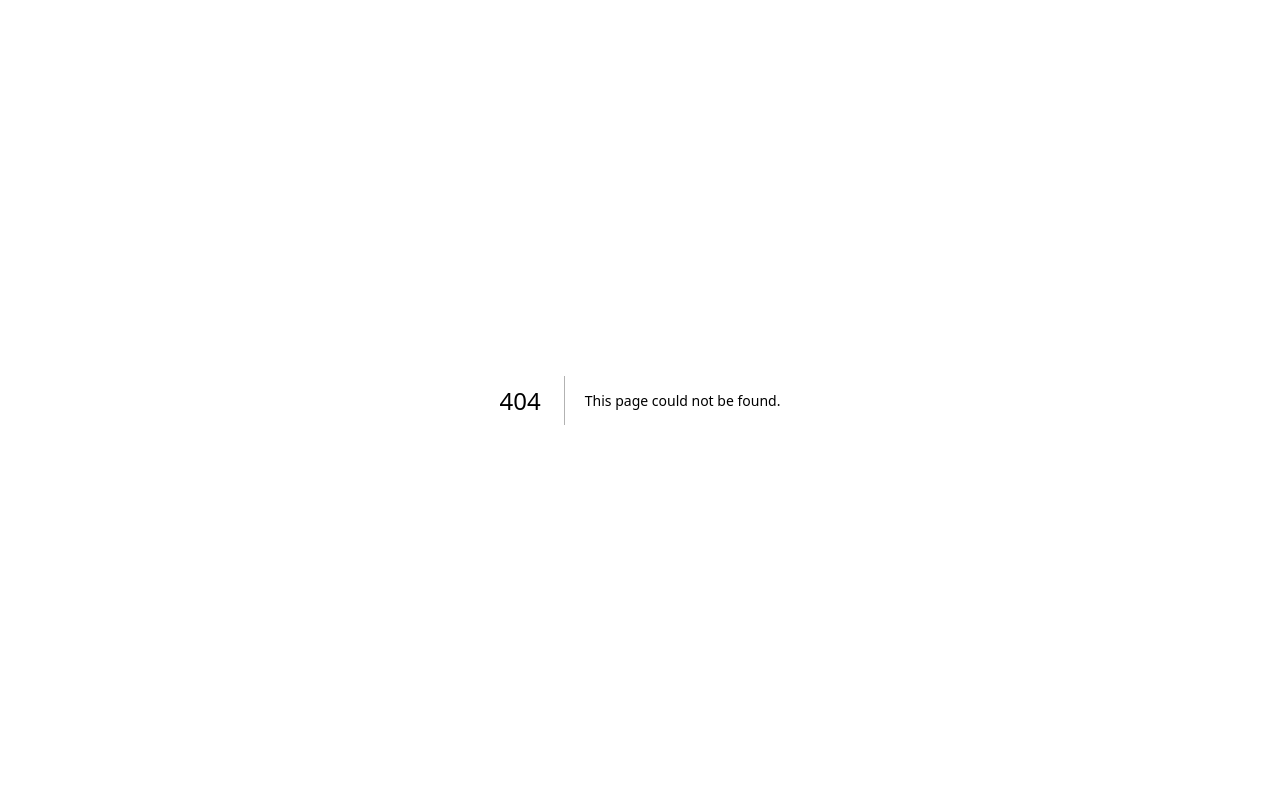
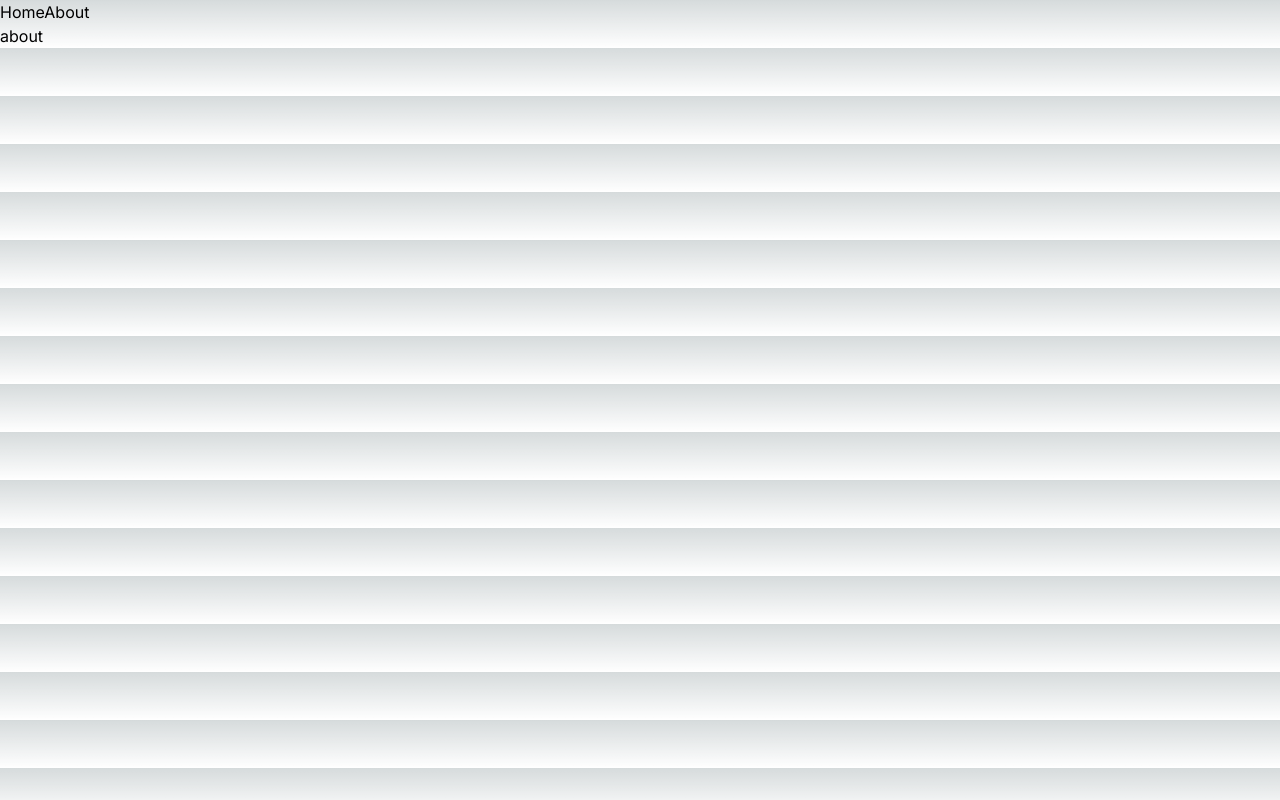
Before and after one commit to dioneuty/nextjs-test, a Next.js app: page /about in a window 1280 px wide. Before the commit this address had no page. Built offline with nearby package versions, Linux system fonts and the light colour scheme.

Commit message:
page 생성 네비게이션 생성

```diff
--- /dev/null
+++ b/app/_components/nav.tsx
@@ -0,0 +1,11 @@
+import Link from "next/link";
+import {ReactElement} from "react";
+
+export default function nav(): ReactElement {
+    return (
+        <div>
+            <Link href="/">Home</Link>
+            <Link href="/about">About</Link>
+        </div>
+    )
+}
--- /dev/null
+++ b/app/about/page.tsx
@@ -0,0 +1,3 @@
+export default function about() {
+    return 'about';
+}
--- a/app/layout.tsx
+++ b/app/layout.tsx
@@ -1,6 +1,7 @@
 import type { Metadata } from 'next'
 import { Inter } from 'next/font/google'
 import './globals.css'
+import Nav from "@/app/_components/nav";
 
 const inter = Inter({ subsets: ['latin'] })
 
@@ -16,7 +17,10 @@ export default function RootLayout({
 }) {
   return (
     <html lang="en">
-      <body className={inter.className}>{children}</body>
+      <body className={inter.className}>
+        <Nav/>
+        {children}
+      </body>
     </html>
   )
 }
--- a/app/page.tsx
+++ b/app/page.tsx
@@ -2,7 +2,11 @@ import Image from 'next/image'
 
 export default function Home() {
   return (
-    <main className="flex min-h-screen flex-col items-center justify-between p-24">
+      <div>
+        home
+      </div>
+  );
+    /*<main className="flex min-h-screen flex-col items-center justify-between p-24">
       <div className="z-10 max-w-5xl w-full items-center justify-between font-mono text-sm lg:flex">
         <p className="fixed left-0 top-0 flex w-full justify-center border-b border-gray-300 bg-gradient-to-b from-zinc-200 pb-6 pt-8 backdrop-blur-2xl dark:border-neutral-800 dark:bg-zinc-800/30 dark:from-inherit lg:static lg:w-auto  lg:rounded-xl lg:border lg:bg-gray-200 lg:p-4 lg:dark:bg-zinc-800/30">
           Get started by editing&nbsp;
@@ -108,6 +112,5 @@ export default function Home() {
           </p>
         </a>
       </div>
-    </main>
-  )
+    </main>*/
 }
```
